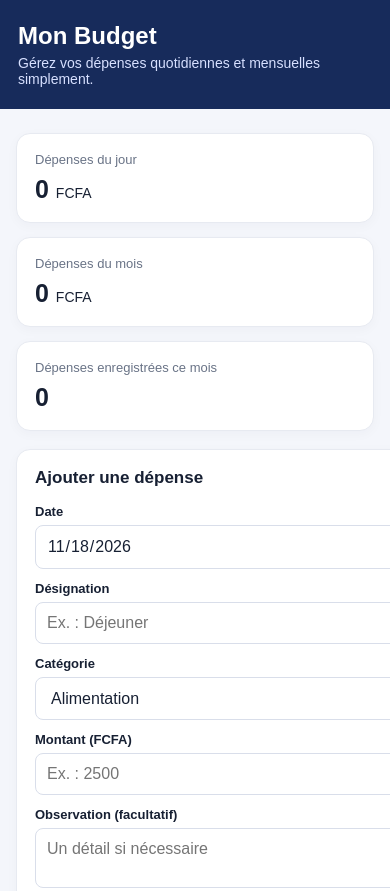
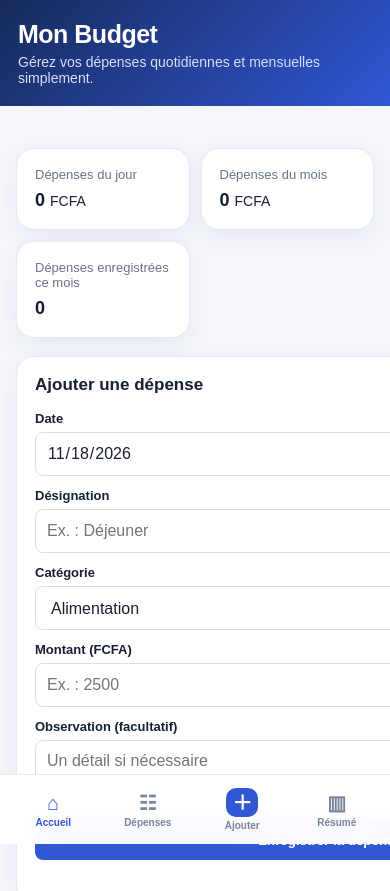
Before and after one commit to Cyrille1001/mon-budget, a plain HTML site: page index.html in a window 390 px wide. Shown: the top 891 px of the page. Drawn offline with Linux system fonts and the light colour scheme.

Commit message:
Amelioration de l affichage mobile et navigation inferieure

```diff
--- a/index.html
+++ b/index.html
@@ -25,6 +25,44 @@ table{width:100%;border-collapse:collapse;font-size:14px}th,td{text-align:left;p
 .category{display:inline-block;padding:4px 8px;border-radius:20px;background:#eef2ff;color:#304db1;font-size:12px}
 #notice{color:var(--green);font-size:13px;min-height:16px;margin-top:8px}
 @media(max-width:760px){.cards{grid-template-columns:1fr}.layout{grid-template-columns:1fr}.filters{flex-direction:column;align-items:stretch}.table-wrap{overflow-x:auto}table{min-width:590px}}
+
+/* Refonte mobile Mon Budget */
+body{padding-bottom:92px;background:#f4f6fb}
+header{background:linear-gradient(135deg,#172b5b,#3157d5);padding-top:20px;padding-bottom:20px}
+header h1{font-size:25px;letter-spacing:-.5px}
+main{padding-top:18px}
+.card,.panel{border-radius:18px;box-shadow:0 8px 24px rgba(23,43,91,.06)}
+.cards{grid-template-columns:repeat(2,minmax(0,1fr));gap:11px}
+.metric{font-size:clamp(18px,4vw,25px);overflow-wrap:anywhere}
+.layout{grid-template-columns:1fr;gap:14px}
+button{min-height:40px}
+input,select,textarea{min-height:44px}
+.bottom-nav{position:fixed;z-index:50;left:0;right:0;bottom:0;display:grid;grid-template-columns:repeat(4,1fr);gap:4px;background:rgba(255,255,255,.96);border-top:1px solid #e7eaf1;padding:8px 8px calc(8px + env(safe-area-inset-bottom));backdrop-filter:blur(14px)}
+.bottom-nav button{border:0;background:transparent;color:#7a849a;display:flex;flex-direction:column;align-items:center;justify-content:center;gap:3px;font-size:10px;font-weight:700;padding:5px 2px}
+.bottom-nav button .nav-icon{font-size:20px;line-height:1.1}
+.bottom-nav button.active{color:#3157d5}
+.bottom-nav button.add .nav-icon{width:32px;height:29px;border-radius:10px;background:#3157d5;color:#fff;display:grid;place-items:center}
+@media(max-width:760px){
+ .cards{grid-template-columns:repeat(2,minmax(0,1fr))}
+ .filters{display:grid;grid-template-columns:1fr;gap:8px}
+ .table-wrap{overflow:visible}
+ table,thead,tbody,tr,td{display:block;width:100%}
+ thead{display:none}
+ tbody{display:grid;gap:10px}
+ tbody tr{display:grid;grid-template-columns:1fr 1fr;gap:7px 12px;padding:13px;background:#fff;border:1px solid #e7eaf1;border-radius:14px;box-shadow:0 3px 12px rgba(23,43,91,.04)}
+ tbody td{padding:0;border:0;min-width:0;overflow-wrap:anywhere;font-size:13px}
+ tbody td:before{display:block;color:#7b8498;font-size:10px;font-weight:700;margin-bottom:3px}
+ tbody td:nth-child(1):before{content:"DATE"}
+ tbody td:nth-child(2){grid-column:1/-1;font-weight:700}
+ tbody td:nth-child(2):before{content:"DÉSIGNATION"}
+ tbody td:nth-child(3):before{content:"CATÉGORIE"}
+ tbody td:nth-child(4):before{content:"MONTANT"}
+ tbody td:nth-child(5){grid-column:1/-1;display:flex;gap:7px;flex-wrap:wrap}
+ tbody td:nth-child(5):before{content:"ACTIONS";width:100%}
+ tbody td:nth-child(5) button{flex:1}
+}
+@media(min-width:761px){.bottom-nav{display:none}body{padding-bottom:20px}}
+
 </style>
   <link rel="manifest" href="./manifest.json">
 <meta name="theme-color" content="#172b5b">
@@ -32,8 +70,8 @@ table{width:100%;border-collapse:collapse;font-size:14px}th,td{text-align:left;p
 </head>
 <body>
 <header><h1>Mon Budget</h1><p>Gérez vos dépenses quotidiennes et mensuelles simplement.</p></header>
-<main>
-  <section class="cards">
+<main id="pageTop">
+  <section class="cards" id="statsSection">
     <div class="card"><div class="metric-label">Dépenses du jour</div><div class="metric" id="todayTotal">0 <small>FCFA</small></div></div>
     <div class="card"><div class="metric-label">Dépenses du mois</div><div class="metric" id="monthTotal">0 <small>FCFA</small></div></div>
     <div class="card"><div class="metric-label">Dépenses enregistrées ce mois</div><div class="metric" id="monthCount">0</div></div>
@@ -131,5 +169,19 @@ if ("serviceWorker" in navigator) {
   });
 }
 </script>
+<nav class="bottom-nav" aria-label="Navigation principale">
+<button class="active" data-target="pageTop" onclick="navigateBudget(this,'pageTop')"><span class="nav-icon">⌂</span><span>Accueil</span></button>
+<button data-target="expensesSection" onclick="navigateBudget(this,'expensesSection')"><span class="nav-icon">☷</span><span>Dépenses</span></button>
+<button class="add" data-target="addSection" onclick="navigateBudget(this,'addSection')"><span class="nav-icon">＋</span><span>Ajouter</span></button>
+<button data-target="statsSection" onclick="navigateBudget(this,'statsSection')"><span class="nav-icon">▥</span><span>Résumé</span></button>
+</nav>
+<script>
+function navigateBudget(button,id){
+ document.querySelectorAll('.bottom-nav button').forEach(b=>b.classList.remove('active'));
+ button.classList.add('active');
+ const target=document.getElementById(id);
+ if(target) target.scrollIntoView({behavior:'smooth',block:'start'});
+}
+</script>
 </body>
 </html>
```
